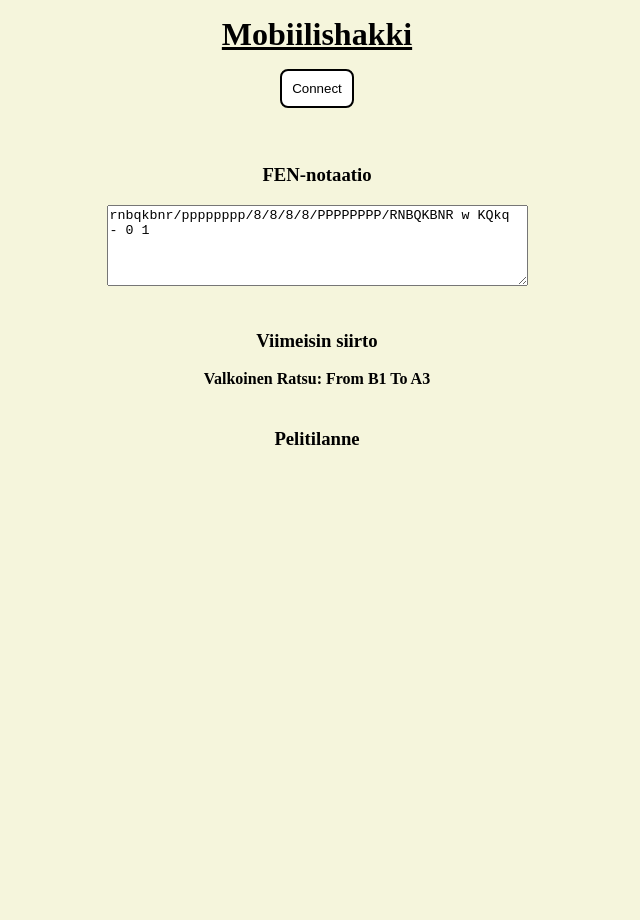
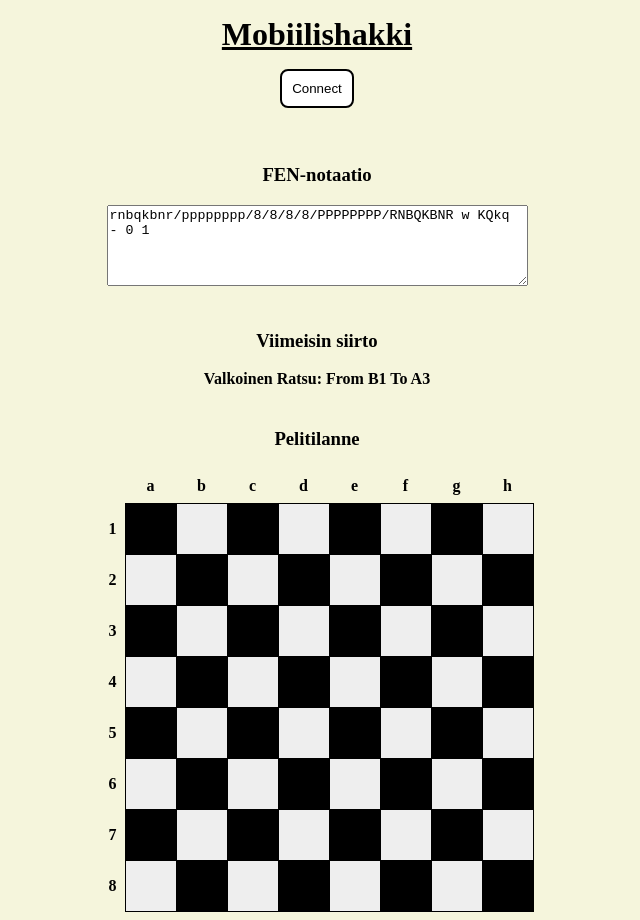
Before and after one commit to Mobiilishakki/WEB_APP, a React (Create React App) app in the folder web_app/: page / in a window 1280 px wide. Shown: the whole page, without its empty margins (323-963 px from the left). Before the commit the page ends 800 px from the top, so only its background shows below. Built offline with nearby package versions, Linux system fonts and the light colour scheme.

Commit message:
Chessboard component v1

```diff
--- /dev/null
+++ b/web_app/src/components/Chessboard.css
@@ -0,0 +1,24 @@
+.light {
+    background: #eee;
+}
+
+.dark {
+    background: #000;
+}
+
+td {
+    border: 1px solid;
+    width: 3em;
+    height: 3em;
+}
+
+th {
+    padding: .5em;
+}
+
+table {
+    border-spacing: 0;
+    border-collapse: collapse;
+    margin-left: auto;
+    margin-right: auto;
+}
--- a/web_app/src/components/Chessboard.js
+++ b/web_app/src/components/Chessboard.js
@@ -1,11 +1,72 @@
 import React from 'react'
+import './Chessboard.css'
 
+// single chessboard square.
+// takes color of the square as parameter
+const ChessboardSquare = ({ color }) => {
+  if (color === 'white') {
+    return (
+      <td className="light"></td>
+    )
+  }
+  return (
+    <td className="dark"></td>
+  )
+}
 
+// chessboard row (8 chessboard squares).
+// takes the rownumber as first parameter
+// takes the color ("black", "white") of first square as 2nd parameter.
+const ChessboardRow = ({ rowNum, color }) => {
+  const otherColor = color === "white" ? "black" : "white"
+  return (
+    <tr>
+      <th>{rowNum}</th>
+      <ChessboardSquare color={color} />
+      <ChessboardSquare color={otherColor} />
+      <ChessboardSquare color={color} />
+      <ChessboardSquare color={otherColor} />
+      <ChessboardSquare color={color} />
+      <ChessboardSquare color={otherColor} />
+      <ChessboardSquare color={color} />
+      <ChessboardSquare color={otherColor} />
+    </tr>
+  )
+}
+
+// chessboard alphabetic top axis
+const TopAxis = () => {
+  return (
+    <tr>
+      <th></th>
+      <th>a</th>
+      <th>b</th>
+      <th>c</th>
+      <th>d</th>
+      <th>e</th>
+      <th>f</th>
+      <th>g</th>
+      <th>h</th>
+    </tr>
+  )
+}
+
+// chessboard component
 const Chessboard = () => {
   return (
-    <div>
-
-    </div>
+    <table>
+      <tbody>
+        <TopAxis />
+        <ChessboardRow rowNum={1} color="black" />
+        <ChessboardRow rowNum={2} color="white" />
+        <ChessboardRow rowNum={3} color="black" />
+        <ChessboardRow rowNum={4} color="white" />
+        <ChessboardRow rowNum={5} color="black" />
+        <ChessboardRow rowNum={6} color="white" />
+        <ChessboardRow rowNum={7} color="black" />
+        <ChessboardRow rowNum={8} color="white" />
+      </tbody>
+    </table>
   )
 }
 
```
Also changed, not shown: 1 other file (tests, documents, lock files or other folders).
